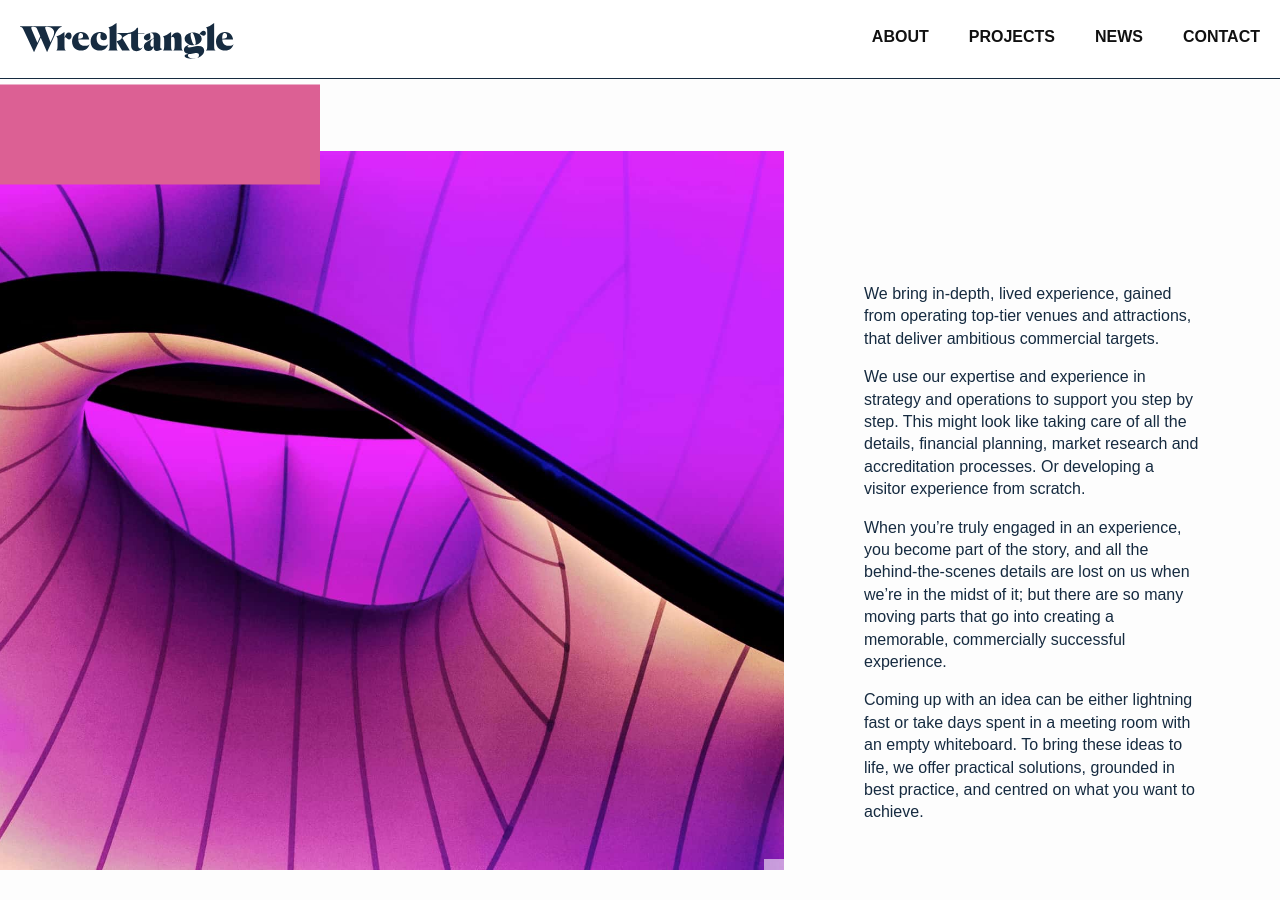
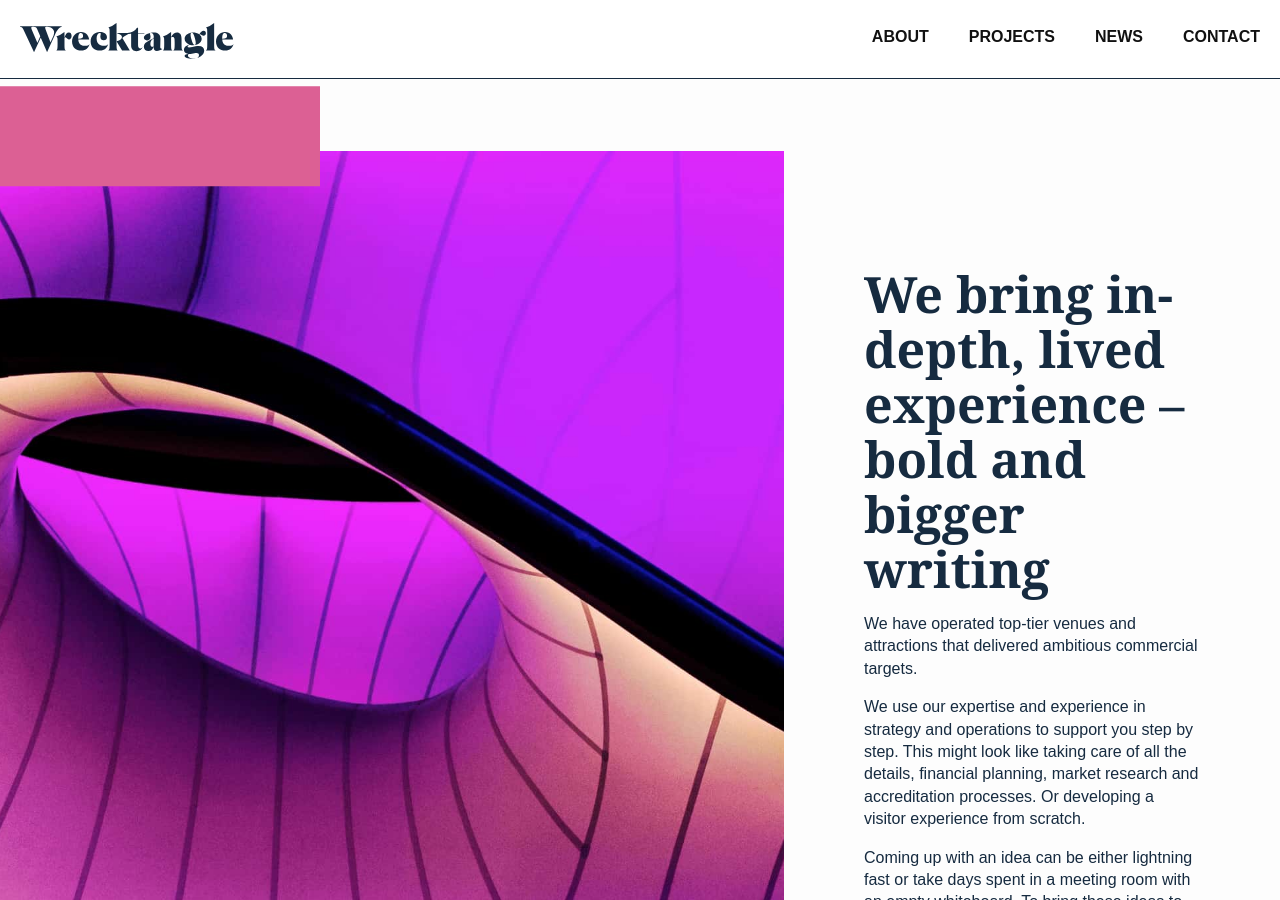
Before and after one commit to HarryFischer/wrecktangle, a Jekyll site: the page built from about.markdown, in a window 1280 px wide and 900 px high, scrolled down 582 px. Built offline with Jekyll 4.4.1, drawn with Linux system fonts in a browser that asks for light colours.

Commit message:
Updated About

```diff
--- a/about.markdown
+++ b/about.markdown
@@ -12,11 +12,11 @@
   alt:
   sub-title:
   body-text: |-
-    We bring in-depth, lived experience, gained from operating top-tier venues and attractions, that deliver ambitious commercial targets.
+    ## We bring in-depth, lived experience – bold and bigger writing
+
+    We have operated top-tier venues and attractions that delivered ambitious commercial targets.
 
     We use our expertise and experience in strategy and operations to support you step by step. This might look like taking care of all the details, financial planning, market research and accreditation processes. Or developing a visitor experience from scratch.
-
-    When you’re truly engaged in an experience, you become part of the story, and all the behind-the-scenes details are lost on us when we’re in the midst of it; but there are so many moving parts that go into creating a memorable, commercially successful experience.
 
     Coming up with an idea can be either lightning fast or take days spent in a meeting room with an empty whiteboard. To bring these ideas to life, we offer practical solutions, grounded in best practice, and centred on what you want to achieve.
   left-color-name: yellow
```
